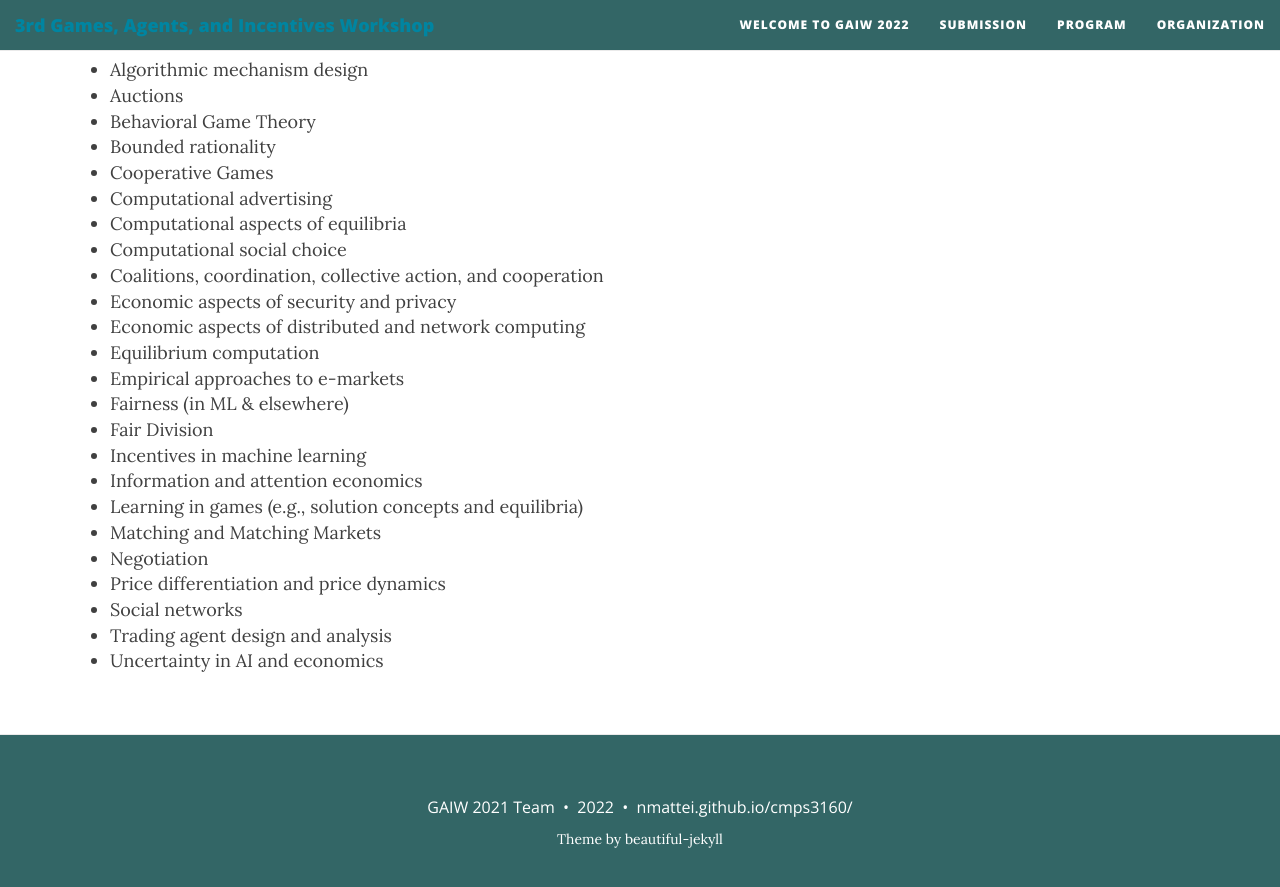
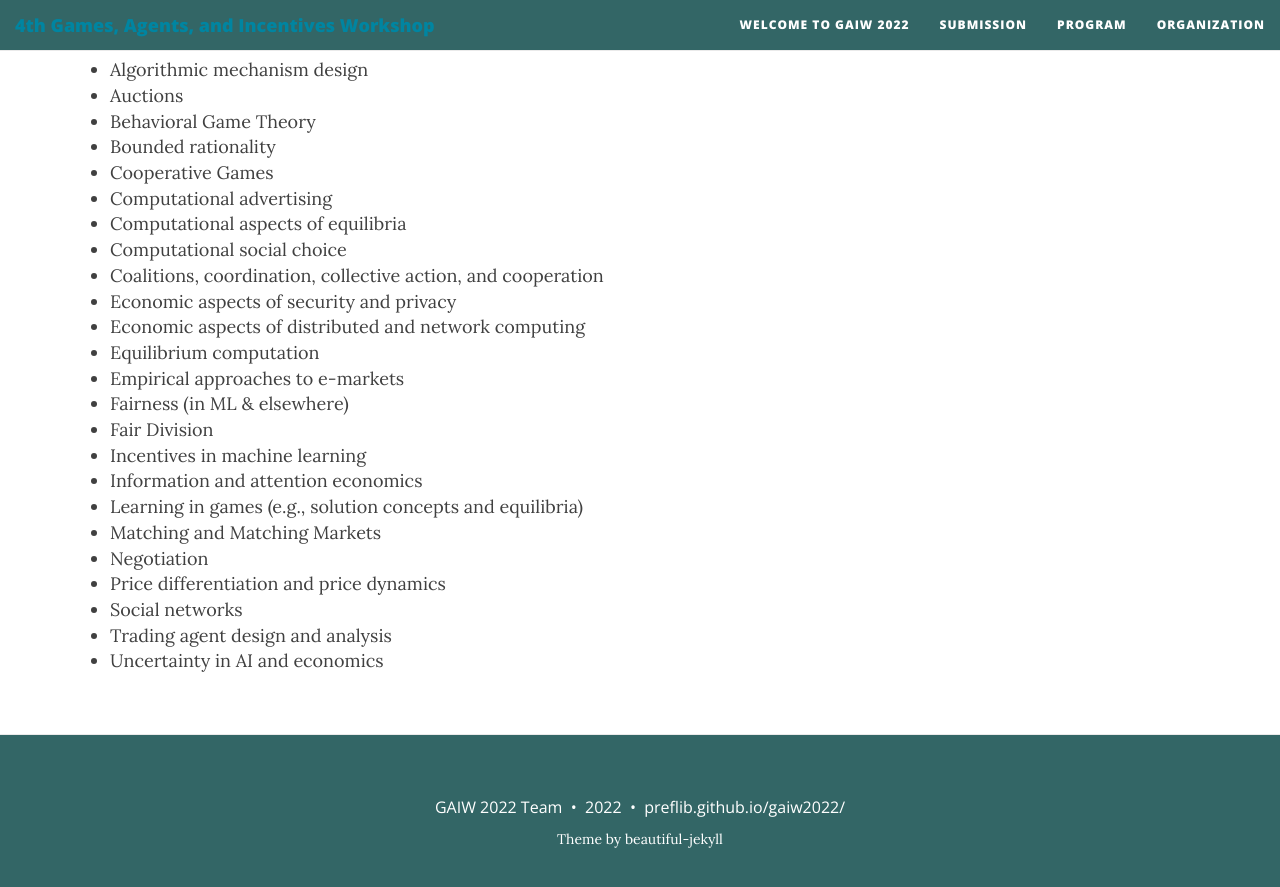
Before and after one commit to BenAbramowitz/gaiw2023, a Jekyll site: the page built from index.md, in a window 1280 px wide and 900 px high, scrolled down 2003 px. Shown: the top 887 px of the window. Built offline with Jekyll 4.4.1, drawn with Linux system fonts in a browser that asks for light colours; nearby versions of some CDN libraries.

Commit message:
Update _config.yml
Updated header and footer

```diff
--- a/_config.yml
+++ b/_config.yml
@@ -1,10 +1,10 @@
 # --- General options --- #
 
 # Name of website
-title: 3rd Games, Agents, and Incentives Workshop
+title: 4th Games, Agents, and Incentives Workshop
 
 # Short description of your site
-description: GAIW@AAMAS 20201
+description: GAIW@AAMAS 2022
 
 # --- Local development options ---
 # If your website is hosted locally rather than on GitHub, then you need to uncomment the next two parameters to set the url and baseurl
@@ -64,7 +64,7 @@ footer-link-col: "#FFFFFF"
 # Change all these values or delete the ones you don't want.
 # Important: you must keep the "name" parameter, everything else you can remove
 author:
-  name: GAIW 2021 Team
+  name: GAIW 2022 Team
 
 # Select your active Social Network Links.
 # Uncomment the links you want to show in the footer and add your information to each link.
@@ -97,7 +97,7 @@ author:
 
 # How to display the link to the website in the footer
 # Remove this if you don't want a link in the footer
-url-pretty: "nmattei.github.io/cmps3160/"  # eg. "deanattali.com/beautiful-jekyll"
+url-pretty: "preflib.github.io/gaiw2022/"  # eg. "deanattali.com/beautiful-jekyll"
 
 # --- Web Statistics Section --- #
 
```
